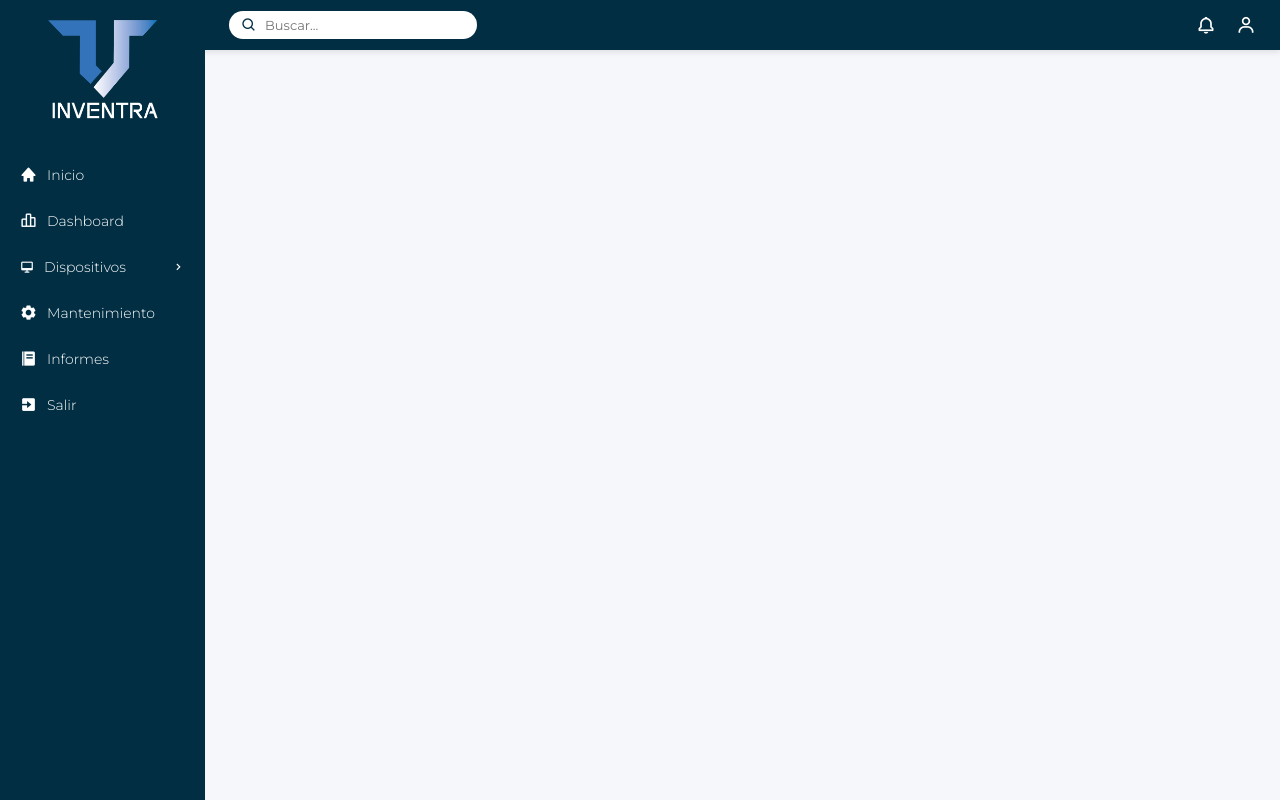
After one commit to danielsanchezcu/Inventra, a PHP site: page /mantenimiento.php in a window 1280 px wide. The commit adds this page. Run offline with PHP 8.4, Linux system fonts and the light colour scheme.

Commit message:
creacion modulo mantenimiento

```diff
--- /dev/null
+++ b/mantenimiento.css
@@ -0,0 +1,193 @@
+* {
+    margin: 0;
+    padding: 0;
+    box-sizing: border-box;
+  }
+
+  body {
+    font-family: 'Montserrat', sans-serif;
+    font-weight: 300;
+    display: flex;
+    height: 100vh;
+    background: #f5f7fa;
+  }
+
+  .barrasuperior {
+  position: fixed;
+  top: 0;
+  left: 0;
+  width: 100vw;
+  height: 50px;
+  background-color: #012e42;
+  display: flex;
+  justify-content: space-between;
+  align-items: center;
+  padding: 0 24px;
+  z-index: 1000;
+  box-shadow: 0 2px 6px rgba(0, 0, 0, 0.1);
+}
+
+.busqueda {
+  display: flex;
+  align-items: center;
+  background-color: white;
+  padding: 6px 12px;
+  border-radius: 30px;
+  gap: 8px;
+  margin-left: 205px;
+}
+
+.busqueda input {
+  border: none;
+  outline: none;
+  font-size: 13px;
+  width: 200px;
+  font-family: 'Montserrat', sans-serif;
+}
+
+.busqueda i {
+  color: #012e42;
+  font-size: 16px;
+}
+
+.acciones {
+  display: flex;
+  align-items: center;
+  gap: 20px;
+}
+
+.acciones i {
+  color: white;
+  font-size: 20px;
+  cursor: pointer;
+}
+
+
+.acciones i:hover {
+  color: #4da6ff;
+}
+
+/* Barra lateral */
+.lateral {
+  position: fixed;
+  top: 0;
+  left: 0;
+  width: 205px;
+  height: 100vh; /* altura total */
+  background-color:#012e42;
+  color: white;
+  display: flex;
+  flex-direction: column;
+  z-index: 1000;
+}
+
+/* Logo centrado arriba */
+.lateral .logo {
+  text-align: center;
+  margin: 20px 0;
+}
+
+.lateral img {
+  width: 110px;
+}
+
+/* Menú principal */
+.menu {
+  padding: 8px 10px;
+  display: flex;
+  flex-direction: column;
+  gap: 8px;
+  flex-grow: 1; /* permite crecer si hay espacio */
+}
+
+/* Ítems del menú */
+.menu-item {
+  display: flex;
+  align-items: center;
+  gap: 10px;
+  color: white;
+  text-decoration: none;
+  padding: 10px;
+  border-radius: 4px;
+  font-size: 14px;
+  transition: background 0.3s ease;
+}
+
+.menu-item i {
+  font-size: 17px; /* Tamaño de los logos */
+}
+
+.menu-item:hover {
+  background-color: rgba(255, 255, 255, 0.1);
+}
+
+/* Menú desplegable */
+.menu-group {
+  border: none;
+  padding: 0;
+}
+
+.menu-group summary {
+  list-style: none;
+  display: flex;
+  align-items: center;
+  gap: 10px;
+  padding: 10px;
+  border-radius: 6px;
+  font-size: 14px;
+  cursor: pointer;
+  color: white;
+  transition: background 0.3s ease;
+  justify-content: space-between;
+}
+
+.menu-group summary:hover {
+  background-color: rgba(255, 255, 255, 0.1);
+}
+
+.menu-group[open] .arrow {
+  transform: rotate(90deg);
+}
+
+.arrow {
+  margin-left: auto;
+  transition: transform 0.3s ease;
+}
+
+/* Submenú */
+.submenu {
+  display: flex;
+  flex-direction: column;
+  background-color: rgba(255, 255, 255, 0.05); /* fondo */
+  border-left: 2  px solid #ffffff; /* línea blanca a la izquierda */
+  padding: 10px 0 10px 7px;
+  margin-top: 8px;
+  border-radius: 4px;
+  box-shadow: 0 2px 5px rgba(0, 0, 0, 0.15); /* sombra */
+  gap: 10px;
+}
+
+.submenu a {
+  text-decoration: none;
+  color: #d0e6f8;
+  font-size: 12px;
+  padding: 8px 12px;
+  border-radius: 6px;
+  position: relative;
+  transition: all 0.3s ease;
+  display: flex;
+  align-items: center;
+}
+
+.submenu a::before {
+  content: "•";
+  color: #ffffff;
+  font-size: 20px;
+  margin-right: 15px;
+}
+
+.submenu a:hover {
+  background-color: rgba(255, 255, 255, 0.08);
+  color: #ffffff;
+  transform: translateX(5px);
+}
--- /dev/null
+++ b/mantenimiento.php
@@ -0,0 +1,79 @@
+<!DOCTYPE html>
+<html lang="es">
+<head>
+    <meta charset="UTF-8">
+    <meta name="viewport" content="width=device-width, initial-scale=1.0">
+    <title>Inventra Web - Mantenimiento</title>
+    <link rel="preconnect" href="https://fonts.googleapis.com">
+    <link rel="preconnect" href="https://fonts.gstatic.com" crossorigin>
+    <link href="https://fonts.googleapis.com/css2?family=Montserrat:ital,wght@0,100..900;1,100..900&display=swap" rel="stylesheet">
+    <link rel="stylesheet" href="mantenimiento.css">
+    <link href='https://unpkg.com/boxicons@2.1.4/css/boxicons.min.css' rel='stylesheet'>
+    <link rel="stylesheet" href="https://cdnjs.cloudflare.com/ajax/libs/font-awesome/6.5.0/css/all.min.css">
+
+</head>
+
+
+<body>
+<body>
+    <div class="barrasuperior">
+  <div class="busqueda">
+    <i class='bx bx-search icono-busqueda'></i>
+    <input type="text" placeholder="Buscar..." />
+  </div>
+
+  <div class="acciones">
+    <i class='bx bx-bell'></i>
+    <i class='bx bx-user'></i>
+  </div>
+</div>
+
+<!-- Barra lateral -->
+    <aside class="lateral">
+        <div class="logo">
+          <img src="imagenes/Logo inventra.png" alt="Logo">
+        </div>
+
+
+    <nav class="menu">
+
+    <a href="index.php" class="menu-item">
+            <i class='bx bxs-home'></i>
+            <span>Inicio</span>
+        </a>
+
+        <a href="panelcontrol.php" class="menu-item">
+            <i class='bx bx-bar-chart-alt-2'></i>
+            <span>Dashboard</span>
+        </a>
+
+<!-- Menú desplegable INVENTARIO -->
+    <details class="menu-group">
+      <summary>
+            <i class='bx bx-desktop'></i>
+            <span>Dispositivos</span>
+            <i class='bx bx-chevron-right arrow'></i>
+      </summary>
+        <div class="submenu">
+            <a href="registro.php"> Registrar Equipo</a>
+            <a href="asignar.php"> Asignar Equipo</a>
+            <a href="consultar.php"> Consultar Inventario</a>
+        </div>
+    </details>
+
+    <a href="mantenimiento.php" class="menu-item">
+      <i class='bx bxs-cog'></i>
+      <span>Mantenimiento</span>
+    </a>
+
+    <a href="informes.php" class="menu-item">
+      <i class='bx bxs-food-menu'></i>
+      <span>Informes</span>
+    </a>
+
+    <a href="inicio.html" class="menu-item">
+      <i class='bx bxs-exit'></i>
+      <span>Salir</span>
+    </a>
+  </nav>
+  </aside>
--- a/registro.php
+++ b/registro.php
@@ -1,6 +1,3 @@
-<?php
-
-?>
 
 <!DOCTYPE html>
 <html lang="es">
```
